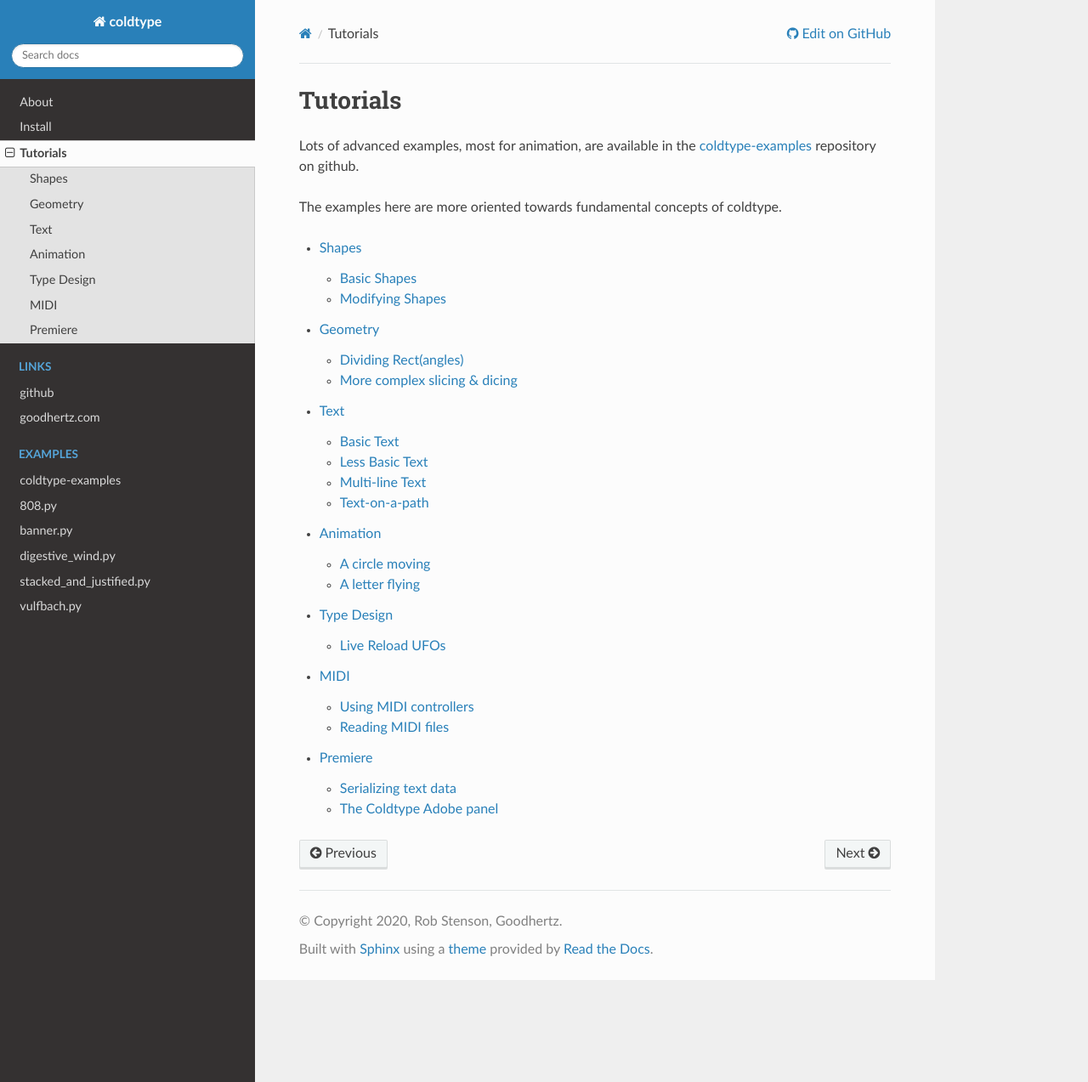
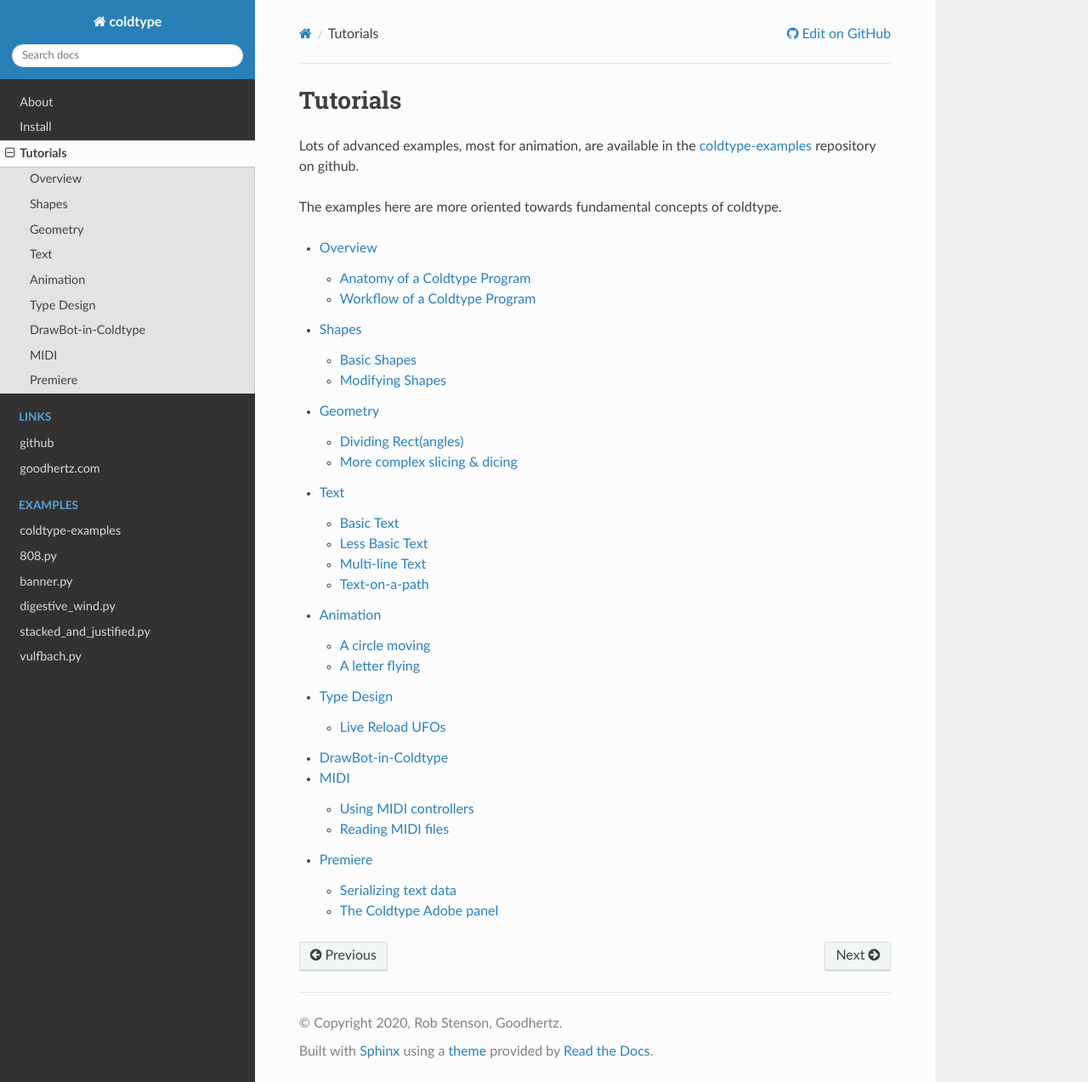
Before and after one commit to coldtype/coldtype, a Sphinx documentation site: the page built from docs/tutorials/index.rst, in a window 1280 px wide and 1273 px high. Shown: the whole window at 85% size. Built offline with Sphinx 7.4.7 and the Read the Docs theme 2.0.0, drawn with Linux system fonts in a browser that asks for light colours; pages that are not in the unit, such as notebooks, are missing from menus.

Commit message:
wip overview tutorial

```diff
--- /dev/null
+++ b/docs/tutorials/drawbot.rst
@@ -0,0 +1,4 @@
+DrawBot-in-Coldtype
+===================
+
+Though you could see `DrawBot <https://drawbot.com>`_ as competing
--- a/docs/tutorials/index.rst
+++ b/docs/tutorials/index.rst
@@ -8,10 +8,12 @@
 .. toctree::
     :maxdepth: 5
 
+    overview
     shapes
     geometry
     text
     animation
     type_design
+    drawbot
     midi
     premiere
```
Also changed, not shown: docs/tutorials/overview.rst (added, +55 -0 lines).
